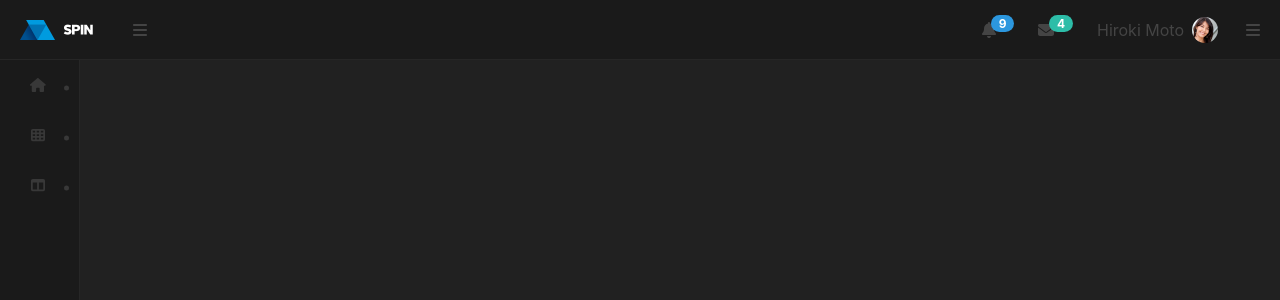
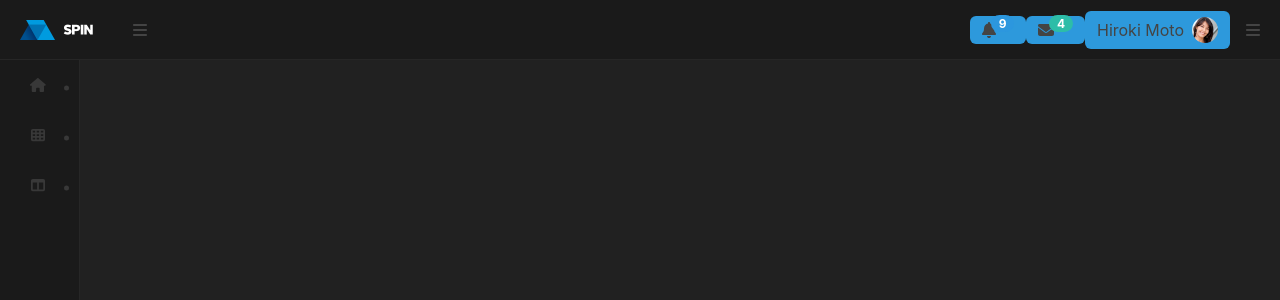
Before and after one commit to eMercedes/spin-v2, a React (Create React App) app: page / in a window 1280 px wide. Shown: the top 300 px of the page. Built offline with nearby package versions, Linux system fonts and the light colour scheme.

Commit message:
fix: bootstrap customization

```diff
--- a/src/custom.scss
+++ b/src/custom.scss
@@ -1,7 +1,10 @@
 /* make the customizations */
 $theme-colors: (
-    'info': tomato,
-    'danger': teal,
+    'primary': #2d99dc,
+    'success': #86b34d,
+    'warning': #e66c40,
+    'danger': #cb3e4b,
+    'info': #35bda8,
 );
 $body-bg: #1a1a1a;
 $body-color: #383838;
```
